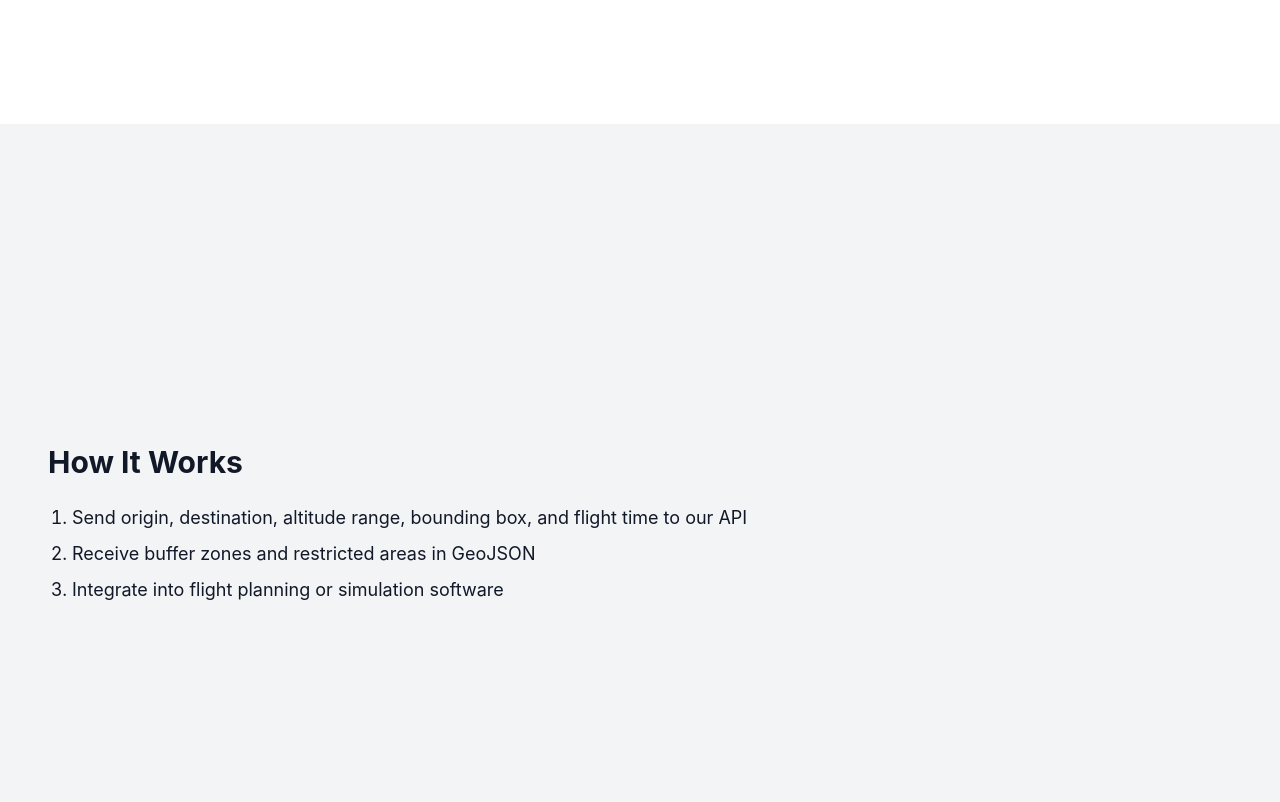
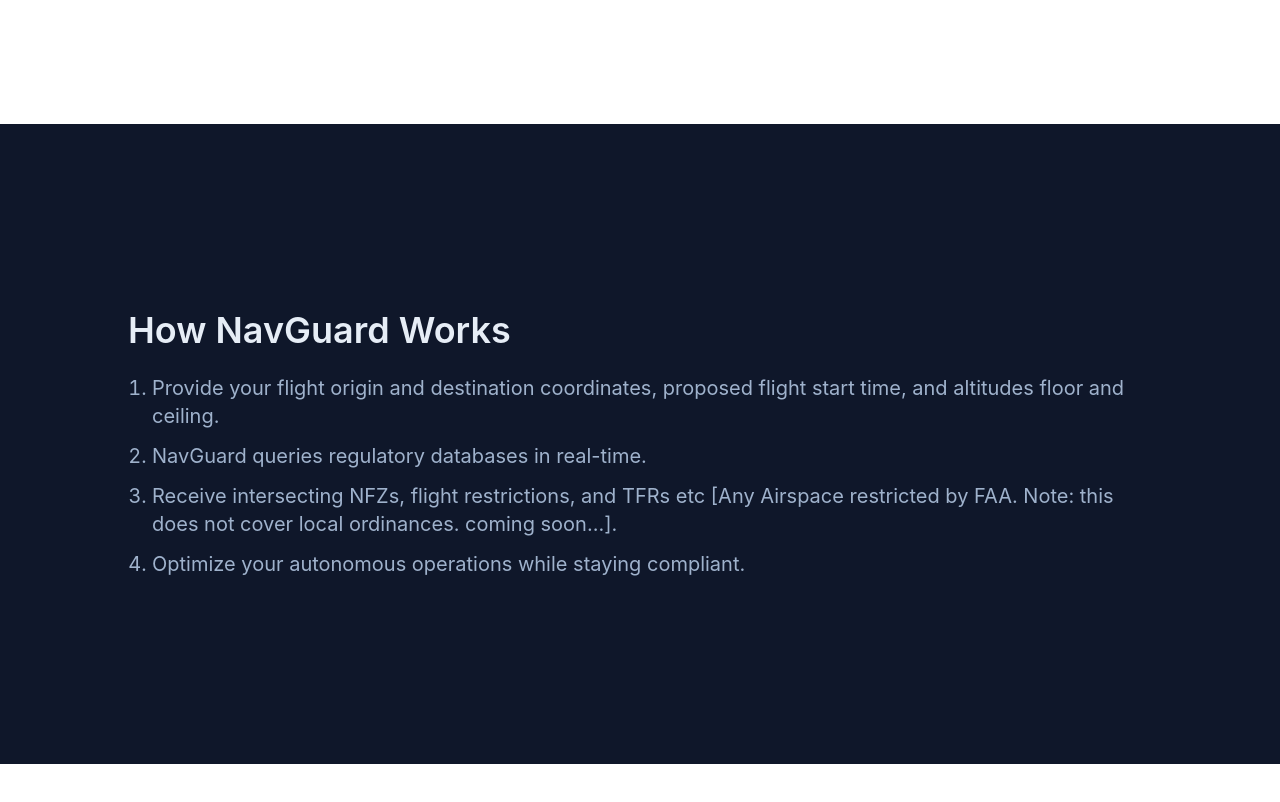
Before and after one commit to Vitoraos/NavGuard, a Next.js app in the folder Landing_Page/: page / in a window 1280 px wide. Shown: the part 2340-3142 px from the top of the page. Built offline with nearby package versions, Linux system fonts and the light colour scheme; no server answers.

Commit message:
Update HowItWorks.tsx

```diff
--- a/Landing_Page/components/HowItWorks.tsx
+++ b/Landing_Page/components/HowItWorks.tsx
@@ -1,12 +1,17 @@
 export default function HowItWorks() {
   return (
-    <section className="h-screen flex flex-col justify-center items-start px-12 space-y-6 bg-gray-100">
-      <h2 className="text-3xl font-bold">How It Works</h2>
-      <ol className="list-decimal ml-6 space-y-2 text-lg">
-        <li>Send origin, destination, altitude range, bounding box, and flight time to our API</li>
-        <li>Receive buffer zones and restricted areas in GeoJSON</li>
-        <li>Integrate into flight planning or simulation software</li>
-      </ol>
+    <section className="min-h-[80vh] flex flex-col justify-center px-12 bg-primary">
+      <div className="max-w-5xl mx-auto">
+        <h2 className="text-3xl md:text-4xl font-semibold text-textPrimary mb-6">
+          How NavGuard Works
+        </h2>
+        <ol className="list-decimal pl-6 text-lg md:text-xl text-textSecondary space-y-3">
+          <li>Provide your flight origin and destination coordinates, proposed flight start time,  and altitudes floor and ceiling.</li>
+          <li>NavGuard queries regulatory databases in real-time.</li>
+          <li>Receive intersecting NFZs, flight restrictions, and TFRs etc [Any Airspace restricted by FAA. Note: this does not cover local ordinances. coming soon...].</li>
+          <li>Optimize your autonomous operations while staying compliant.</li>
+        </ol>
+      </div>
     </section>
-  )
+  );
 }
```
